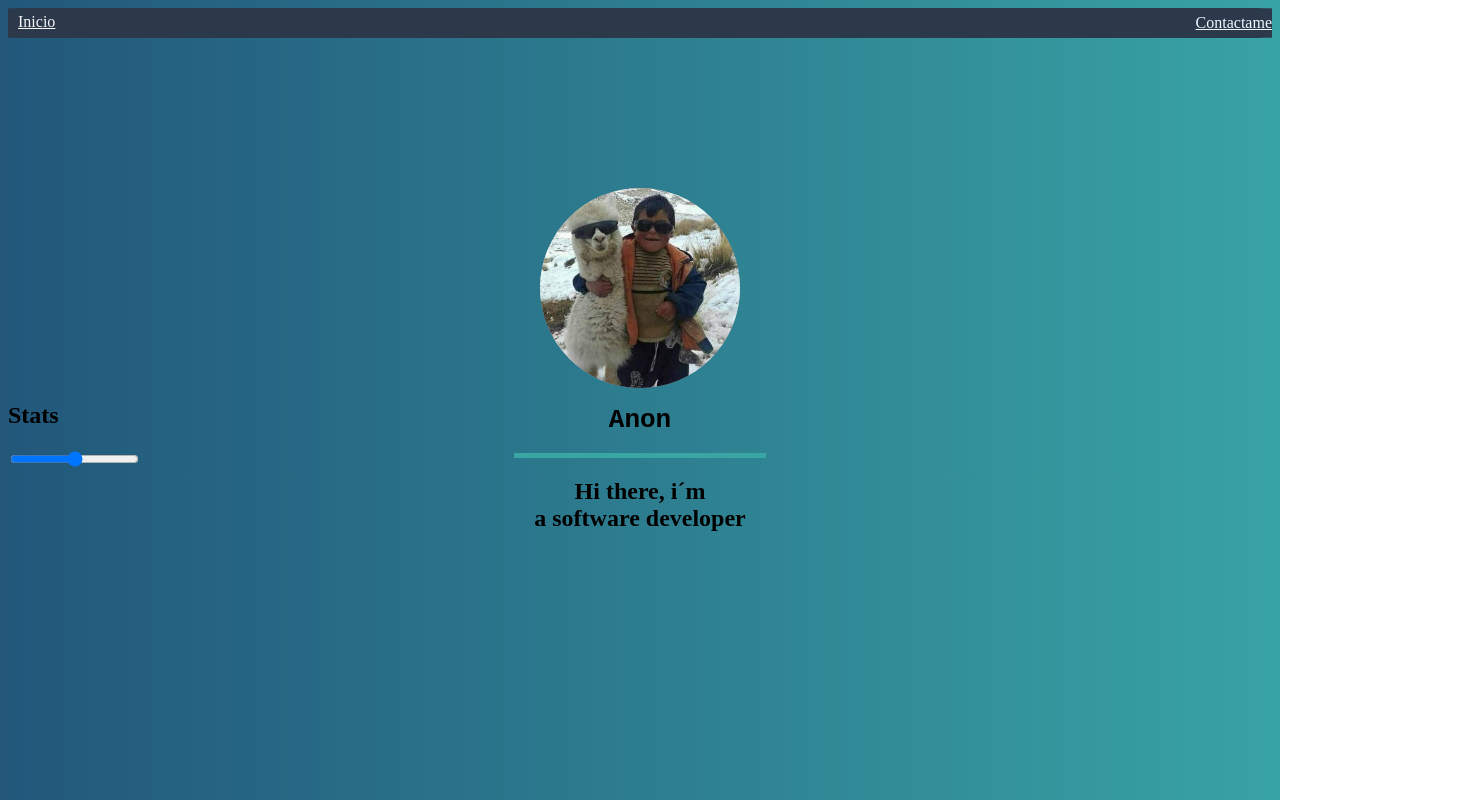
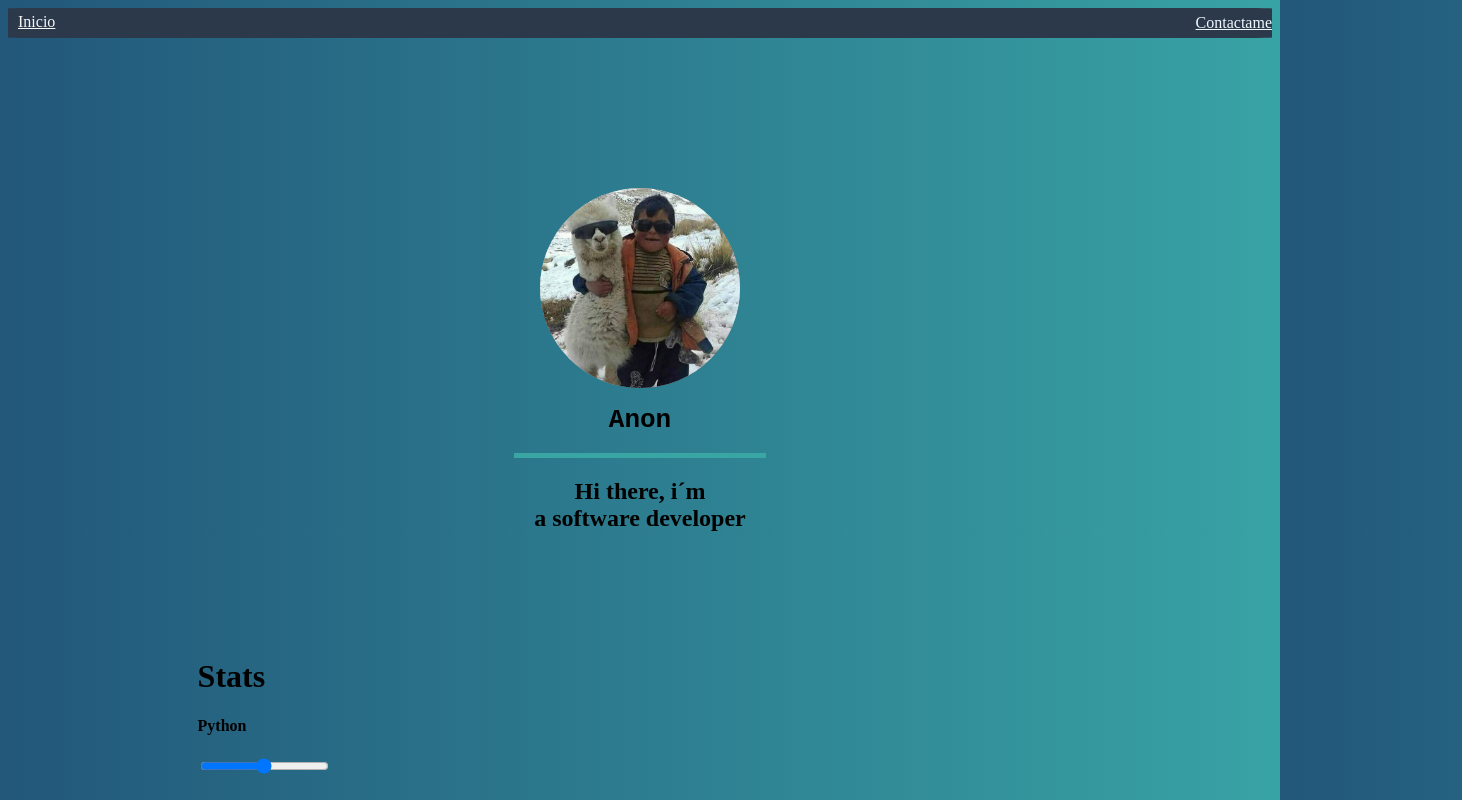
Before and after one commit to DiegoPasaye/profileBeta, a plain HTML site: page index.html in a window 1280 px wide. Shown: the whole page, 1462 px wide, since content can reach past the window. Drawn offline with Linux system fonts and the light colour scheme.

Commit message:
ajuste de stats

```diff
--- a/css/styles.css
+++ b/css/styles.css
@@ -77,3 +77,11 @@ body{ /*Paleta de colores #22577A, #38A3A5, #57CC99, #80ED99*/
     top: 150px;
     text-align: center;
 }
+.stats{
+    position: relative;
+    top: 255px;
+    left: 15%;
+}
+#python{
+    position: relative;
+}
--- a/index.html
+++ b/index.html
@@ -31,8 +31,9 @@
     <h2 class="informacion">Hi there, i´m<br> a software developer</h2>
 
     <div class="stats">
-        <h2 id="stats">Stats</h2>
-        <input type="range" id="python">
+        <h1 id="stats">Stats</h1>
+        <h4 id=python>Python</h4>
+        <input type="range" id="pythonStats">
     </div>
 </body>
 </html>
```
